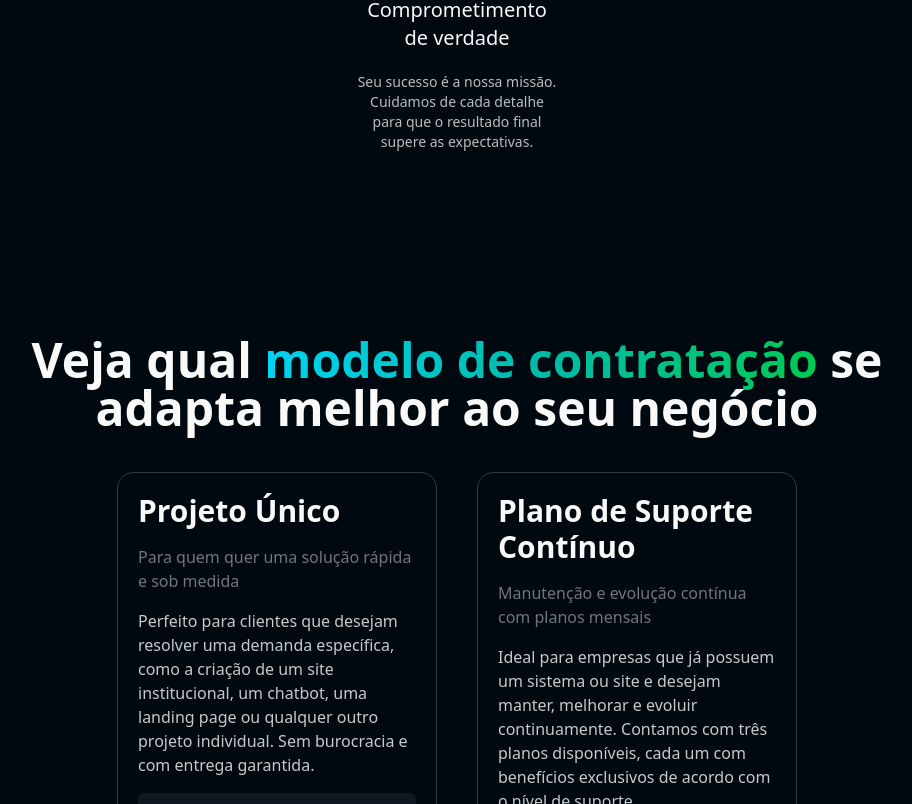
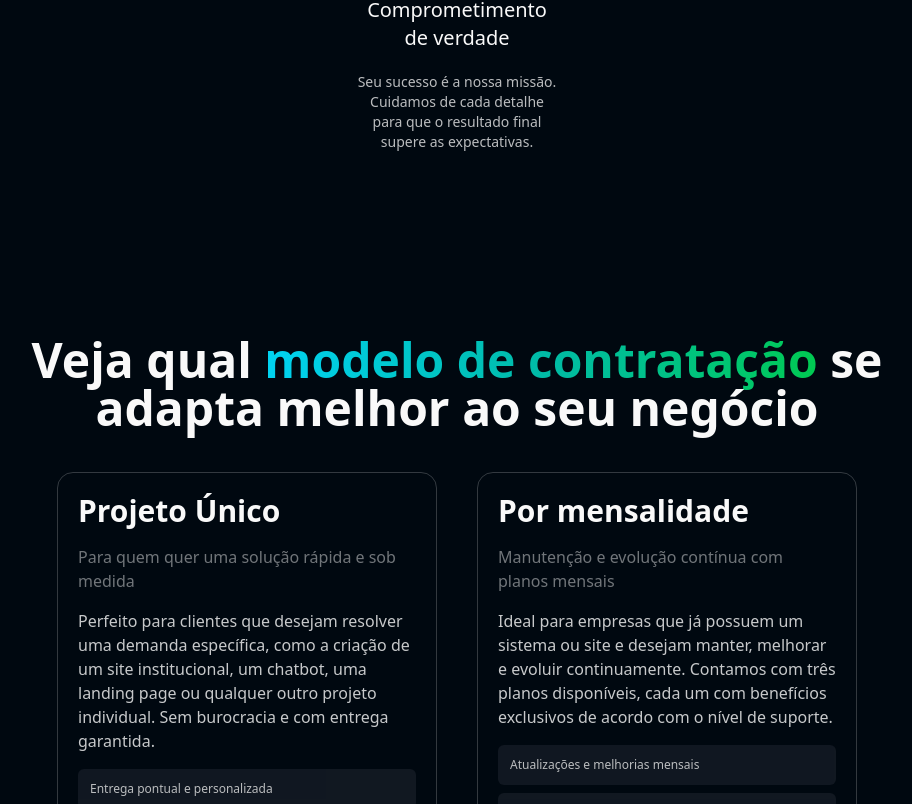
Before and after one commit to JeffersTech5286/jeffers-tech, a Next.js app: page / in a window 1280 px wide. Shown: the part 1996-2800 px from the top of the page, without its empty margins (183-1095 px from the left). Built offline with nearby package versions, Linux system fonts and the light colour scheme.

Commit message:
Melhoria na cor de botões com dradiente, e largura dos cards de modelos de serviço

```diff
--- a/src/app/page.tsx
+++ b/src/app/page.tsx
@@ -147,7 +147,7 @@ export default function App(): ReactNode {
                         buttonText='Conhecer Planos'
                         description='Ideal para empresas que já possuem um sistema ou site e desejam manter, melhorar e evoluir continuamente. Contamos com três planos disponíveis, cada um com benefícios exclusivos de acordo com o nível de suporte.'
                         subtitle='Manutenção e evolução contínua com planos mensais'
-                        title='Plano de Suporte Contínuo'
+                        title='Por mensalidade'
                     />
 
                     {/*<HiringModelCard*/}
--- a/src/components/widgets/GradientButton.tsx
+++ b/src/components/widgets/GradientButton.tsx
@@ -7,7 +7,7 @@ interface ILinkButton {
 
 
 export function GradientButton({text, href, className, onClick}: ILinkButton) {
-    const classNames = `Button MediamTransition GradientBase ${className}`
+    const classNames = `Button MediamTransition GradientBase ${className} text-cls-bg`
 
     if (href) {
         return <a className={classNames} href={href}>
--- a/src/components/widgets/HiringModelCard.tsx
+++ b/src/components/widgets/HiringModelCard.tsx
@@ -9,7 +9,7 @@ interface HiringModelCardProps {
 }
 
 export default function HiringModelCard(props: HiringModelCardProps) {
-    return <article className='OutlinedCardBase w-80 text-left'>
+    return <article className='OutlinedCardBase w-full md:w-95 text-left'>
         <h3 className='text-3xl font-semibold mb-4'>{props.title}</h3>
         <h4 className='opacity-45 mb-4'>{props.subtitle}</h4>
         <p className='opacity-80 mb-4'>{props.description}</p>
```
